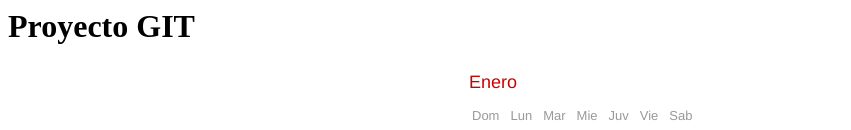
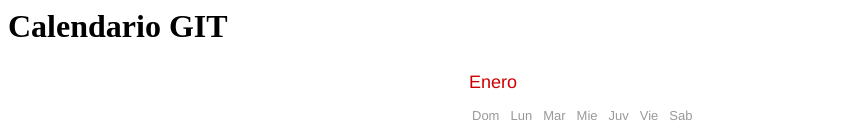
Before and after one commit to cokke07/tallergit, a plain HTML site: page index.html in a window 1280 px wide. Shown: the top 130 px of the page, without its empty margins (0-851 px from the left). Drawn offline with Linux system fonts and the light colour scheme.

Commit message:
Agrego modificacion de index.html

```diff
--- a/index.html
+++ b/index.html
@@ -8,7 +8,7 @@
 </head>
 <body>
 
-<h1>Proyecto GIT</h1>
+<h1>Calendario GIT</h1>
 <script src="js/main.js"></script>
 
 </body>
```
